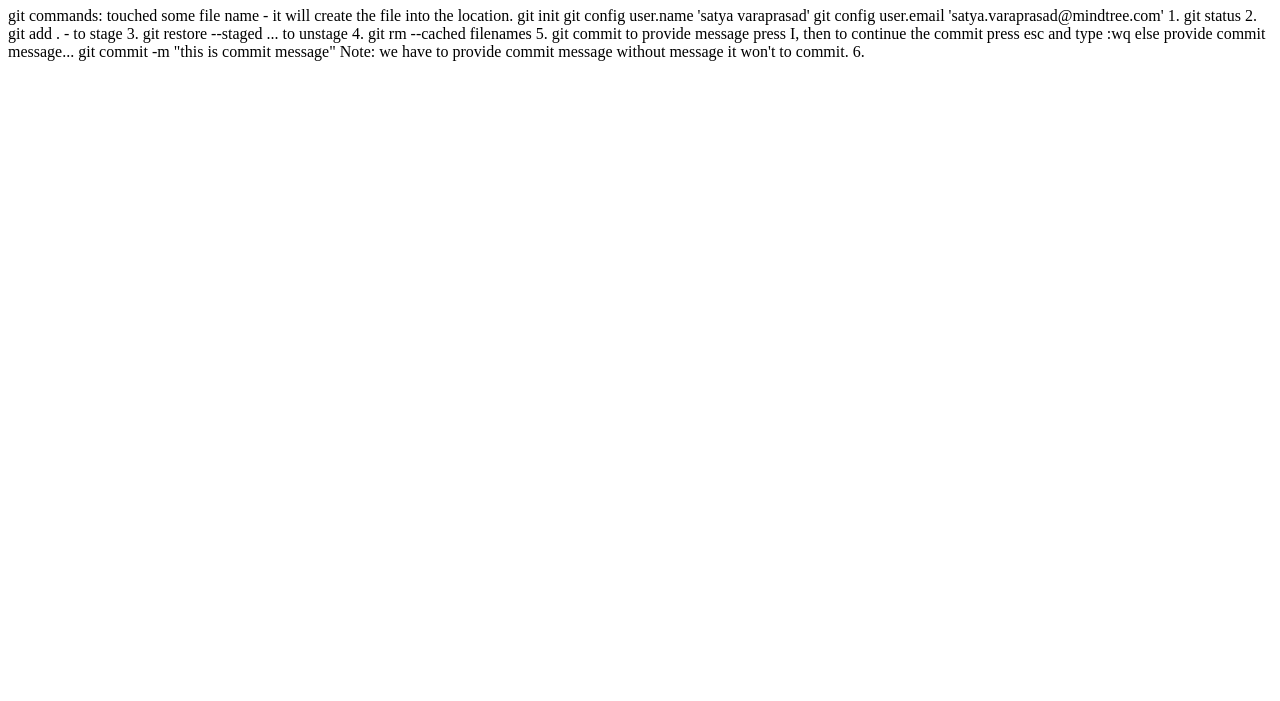
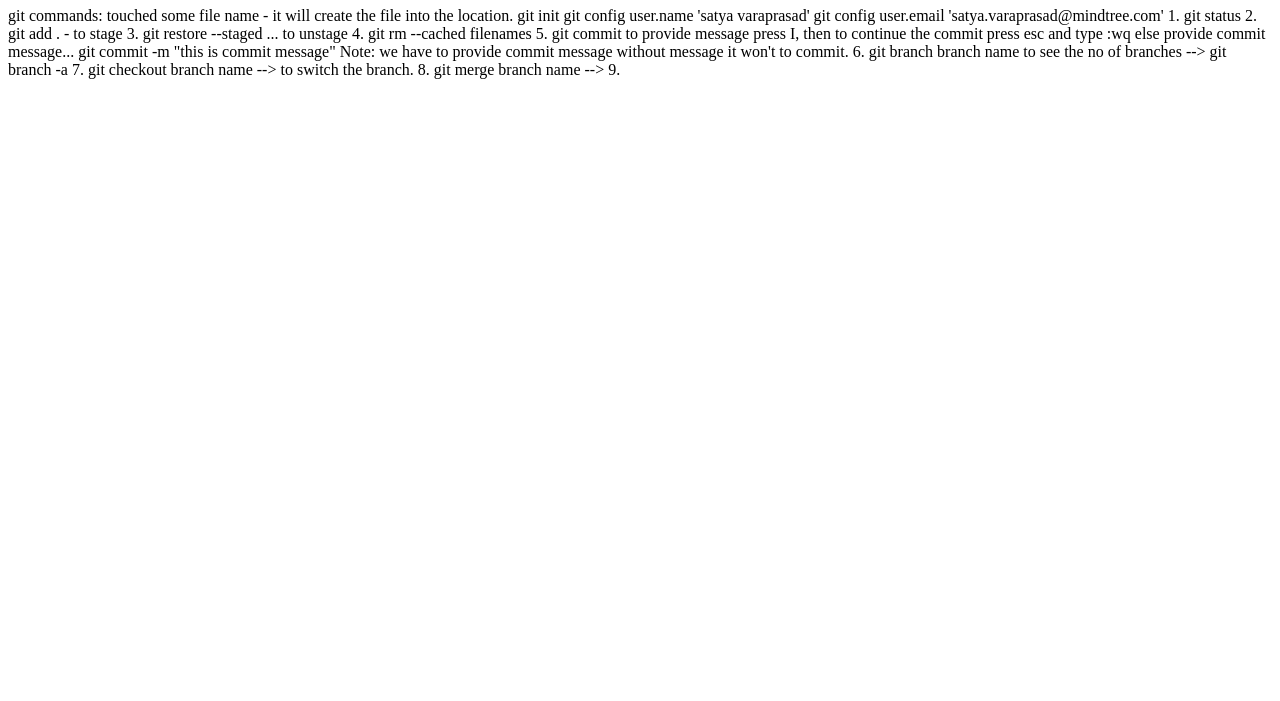
Before and after one commit to satya-github-mindtree/myappsample, a plain HTML site: page index.html in a window 1280 px wide. Shown: the part 99-800 px from the top of the page. Drawn offline with Linux system fonts and the light colour scheme.

Commit message:
added new file

```diff
--- a/index.html
+++ b/index.html
@@ -19,7 +19,11 @@ git config user.email 'satya.varaprasad@mindtree.com'
    git commit -m "this is commit message"
 Note: we have to provide commit message without message it won't to commit.
 
-6.
+6. git branch branch name
+   to see the no of branches --> git branch -a
+7. git checkout branch name --> to switch the branch.
+8. git merge branch name -->
+9.
 
 
 	</body>
```
Also changed, not shown: newfile.html (added).
